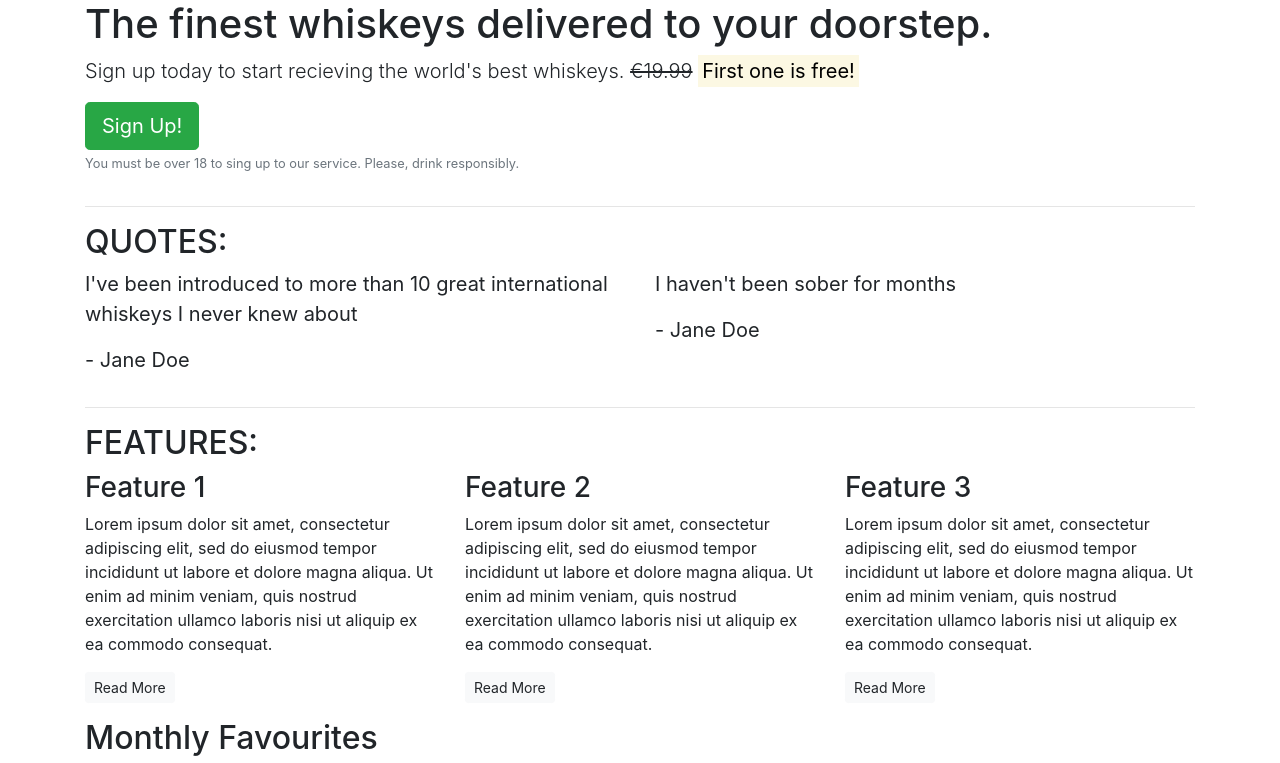
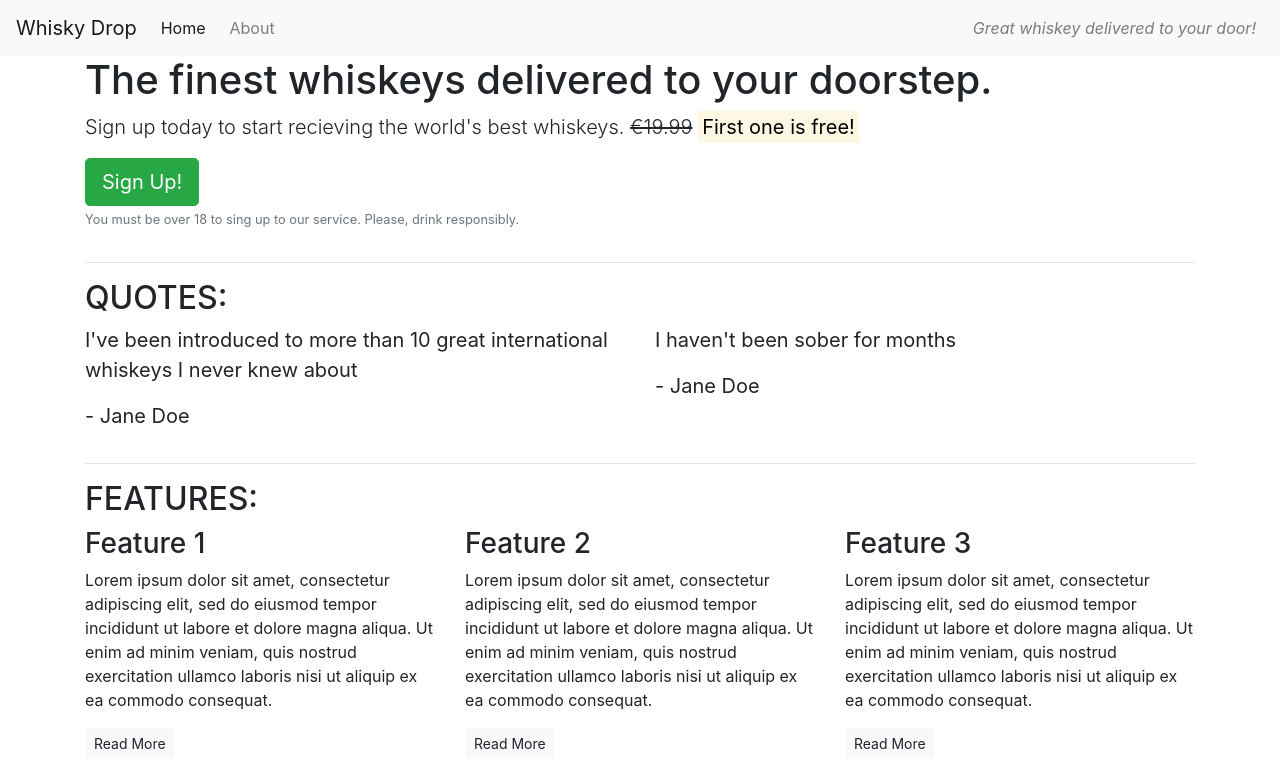
Before and after one commit to jonathanmeaney-lmk/may_16-Bootsrap_Intro, a plain HTML site: page index.html in a window 1280 px wide. Shown: the top 763 px of the page. Drawn offline with nearby package versions, Linux system fonts and the light colour scheme.

Commit message:
initial commit

```diff
--- a/index.html
+++ b/index.html
@@ -9,6 +9,14 @@
     <script src="https://stackpath.bootstrapcdn.com/bootstrap/4.1.3/js/bootstrap.min.js" integrity="sha384-ChfqqxuZUCnJSK3+MXmPNIyE6ZbWh2IMqE241rYiqJxyMiZ6OW/JmZQ5stwEULTy" crossorigin="anonymous"></script>
 </head>
 <body>
+    <nav class="navbar navbar-light bg-light navbar-expand-sm">
+        <a href="/" class="navbar-brand">Whisky Drop</a>
+        <ul class="navbar-nav mr-auto">
+            <li class="active nav-item mr-2"><a class="nav-link" href="/">Home</a></li>
+            <li class="nav-item mr-2"><a class="nav-link" href="/about">About</a></li>
+        </ul>
+        <p class="navbar-text my-auto mr-2"><i>Great whiskey delivered to your door!</i></p>
+    </nav>
     <article class="container">
          <!-- Callout -->
          <div class="row">
```
